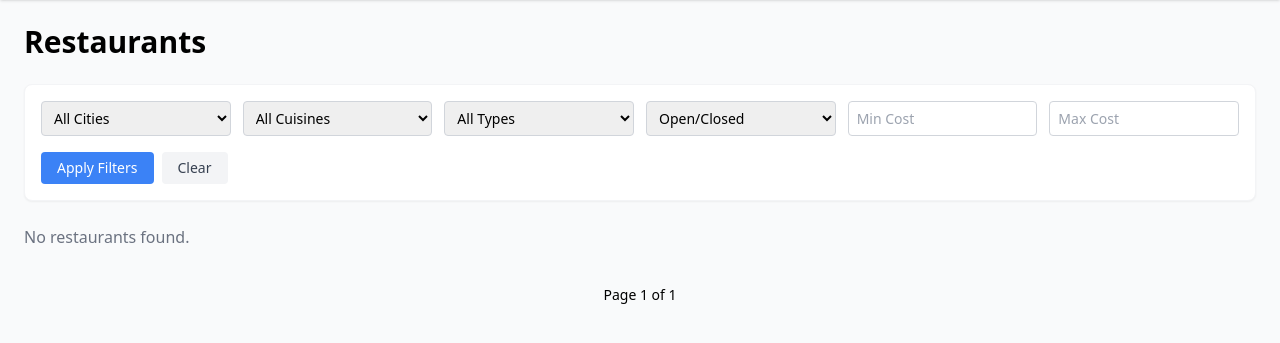
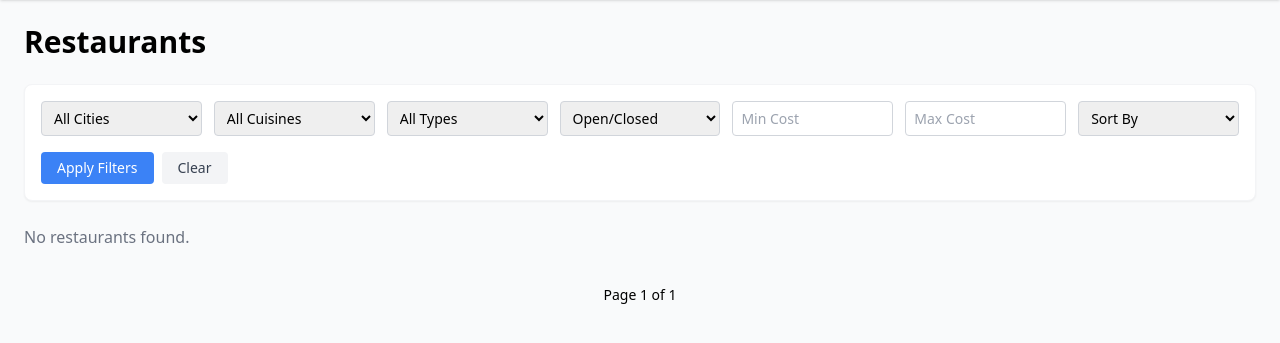
Before and after one commit to swetha580/foodspot-django, a Django app: page /restaurants/ in a window 1280 px wide. Shown: the part 60-403 px from the top of the page. Run offline with Django 5.2, Linux system fonts and the light colour scheme; data that the repository does not hold is empty; some libraries are stand-ins or nearby versions.

Commit message:
Add sorting by rating and cost, and fix pagination to preserve filters/sort

```diff
--- a/app/templates/app/restaurant_list.html
+++ b/app/templates/app/restaurant_list.html
@@ -3,7 +3,7 @@
 {% block content %}
 <h1 class="text-3xl font-bold mb-6">Restaurants</h1>
 
-<form method="get" class="bg-white rounded-lg shadow-sm border border-gray-100 p-4 mb-6 grid grid-cols-2 sm:grid-cols-3 lg:grid-cols-6 gap-3">
+<form method="get" class="bg-white rounded-lg shadow-sm border border-gray-100 p-4 mb-6 grid grid-cols-2 sm:grid-cols-3 lg:grid-cols-7 gap-3">
     <select name="city" class="border border-gray-300 rounded px-2 py-1.5 text-sm">
         <option value="">All Cities</option>
         {% for value, label in filterset.filters.city.field.choices %}
@@ -36,7 +36,15 @@
     <input type="number" name="min_cost" value="{{ filterset.form.min_cost.value|default_if_none:'' }}" placeholder="Min Cost" class="border border-gray-300 rounded px-2 py-1.5 text-sm">
     <input type="number" name="max_cost" value="{{ filterset.form.max_cost.value|default_if_none:'' }}" placeholder="Max Cost" class="border border-gray-300 rounded px-2 py-1.5 text-sm">
 
-    <div class="col-span-2 sm:col-span-3 lg:col-span-6 flex gap-2 mt-1">
+    <select name="sort" class="border border-gray-300 rounded px-2 py-1.5 text-sm">
+        <option value="">Sort By</option>
+        <option value="rating_high" {% if selected_sort == "rating_high" %}selected{% endif %}>Rating: High to Low</option>
+        <option value="rating_low" {% if selected_sort == "rating_low" %}selected{% endif %}>Rating: Low to High</option>
+        <option value="cost_high" {% if selected_sort == "cost_high" %}selected{% endif %}>Cost: High to Low</option>
+        <option value="cost_low" {% if selected_sort == "cost_low" %}selected{% endif %}>Cost: Low to High</option>
+    </select>
+
+    <div class="col-span-2 sm:col-span-3 lg:col-span-7 flex gap-2 mt-1">
         <button type="submit" class="bg-blue-500 hover:bg-blue-600 text-white text-sm px-4 py-1.5 rounded">Apply Filters</button>
         <a href="{% url 'restaurant_list' %}" class="bg-gray-100 hover:bg-gray-200 text-gray-700 text-sm px-4 py-1.5 rounded">Clear</a>
     </div>
@@ -64,13 +72,13 @@
 
 <div class="flex justify-center mt-8 space-x-2">
     {% if page_obj.has_previous %}
-        <a href="?page={{ page_obj.previous_page_number }}" class="px-3 py-1 border rounded text-sm">Previous</a>
+        <a href="?{{ query_string }}&page={{ page_obj.previous_page_number }}" class="px-3 py-1 border rounded text-sm">Previous</a>
     {% endif %}
 
     <span class="px-3 py-1 text-sm">Page {{ page_obj.number }} of {{ page_obj.paginator.num_pages }}</span>
 
     {% if page_obj.has_next %}
-        <a href="?page={{ page_obj.next_page_number }}" class="px-3 py-1 border rounded text-sm">Next</a>
+        <a href="?{{ query_string }}&page={{ page_obj.next_page_number }}" class="px-3 py-1 border rounded text-sm">Next</a>
     {% endif %}
 </div>
 {% endblock %}
--- a/app/views/restaurant_views.py
+++ b/app/views/restaurant_views.py
@@ -1,6 +1,14 @@
 from django.views.generic import ListView, DetailView
 from app.models import Restaurant, Cuisine
 from app.filters import RestaurantFilter
+
+
+SORT_OPTIONS = {
+    'rating_high': '-average_rating',
+    'rating_low': 'average_rating',
+    'cost_high': '-cost_for_two',
+    'cost_low': 'cost_for_two',
+}
 
 
 class RestaurantListView(ListView):
@@ -11,12 +19,24 @@ class RestaurantListView(ListView):
     def get_queryset(self):
         queryset = Restaurant.objects.all().order_by('name')
         self.filterset = RestaurantFilter(self.request.GET, queryset=queryset)
-        return self.filterset.qs.distinct()
+        queryset = self.filterset.qs.distinct()
+
+        sort = self.request.GET.get('sort')
+        if sort in SORT_OPTIONS:
+            queryset = queryset.order_by(SORT_OPTIONS[sort])
+
+        return queryset
 
     def get_context_data(self, **kwargs):
         context = super().get_context_data(**kwargs)
         context['filterset'] = self.filterset
         context['cuisines'] = Cuisine.objects.all().order_by('name')
+        context['selected_sort'] = self.request.GET.get('sort', '')
+
+        query_params = self.request.GET.copy()
+        query_params.pop('page', None)
+        context['query_string'] = query_params.urlencode()
+
         return context
 
 
```
